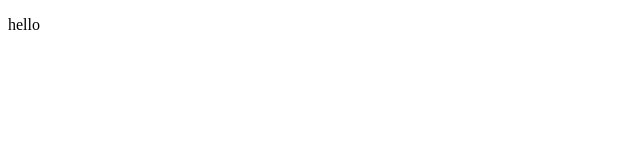
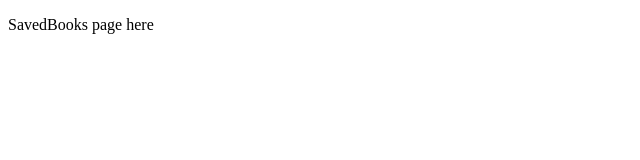
Before and after one commit to dlindqu3/page-two-frontend-ts, a React (Create React App) app: page /saved-books in a window 1280 px wide. Shown: the top 160 px of the page, without its empty margins (0-640 px from the left). Built offline with nearby package versions, Linux system fonts and the light colour scheme.

Commit message:
added skeleton routes

```diff
--- a/package.json
+++ b/package.json
@@ -12,6 +12,7 @@
     "@types/react-dom": "^18.0.6",
     "react": "^18.2.0",
     "react-dom": "^18.2.0",
+    "react-router-dom": "^6.3.0",
     "react-scripts": "5.0.1",
     "typescript": "^4.7.4",
     "web-vitals": "^2.1.4"
--- a/src/App.tsx
+++ b/src/App.tsx
@@ -1,9 +1,31 @@
 import React from 'react';
+import { BrowserRouter, Routes, Route } from 'react-router-dom';
+import Home from './pages/Home';
+import SavedBooks from './pages/SavedBooks';
+import About from './pages/About';
 
 function App() {
   return (
     <div className="App">
-      <p>hello</p>
+      <BrowserRouter>
+      <Routes>
+        <Route
+          path="/"
+          element={<Home />}
+        >
+        </Route>
+        <Route
+          path="/saved-books"
+          element={<SavedBooks />}
+        >
+        </Route>
+        <Route
+          path="/about"
+          element={<About />}
+        >
+        </Route>
+      </Routes>
+      </BrowserRouter>
     </div>
   );
 }
--- a/src/index.tsx
+++ b/src/index.tsx
@@ -1,7 +1,6 @@
 import React from 'react';
 import ReactDOM from 'react-dom/client';
 import App from './App';
-
 
 const root = ReactDOM.createRoot(
   document.getElementById('root') as HTMLElement
--- /dev/null
+++ b/src/pages/About.js
@@ -0,0 +1,11 @@
+import React from 'react'
+
+function About() {
+  return (
+    <div>
+      <p>About page here</p>
+    </div>
+  )
+}
+
+export default About
--- /dev/null
+++ b/src/pages/Home.js
@@ -0,0 +1,11 @@
+import React from 'react'
+
+function Home() {
+  return (
+    <div>
+      <p>Home page here</p>
+    </div>
+  )
+}
+
+export default Home
--- /dev/null
+++ b/src/pages/SavedBooks.js
@@ -0,0 +1,11 @@
+import React from 'react'
+
+function SavedBooks() {
+  return (
+    <div>
+      <p>SavedBooks page here</p>
+    </div>
+  )
+}
+
+export default SavedBooks
```
Also changed, not shown: 1 other file (tests, documents, lock files or other folders).
